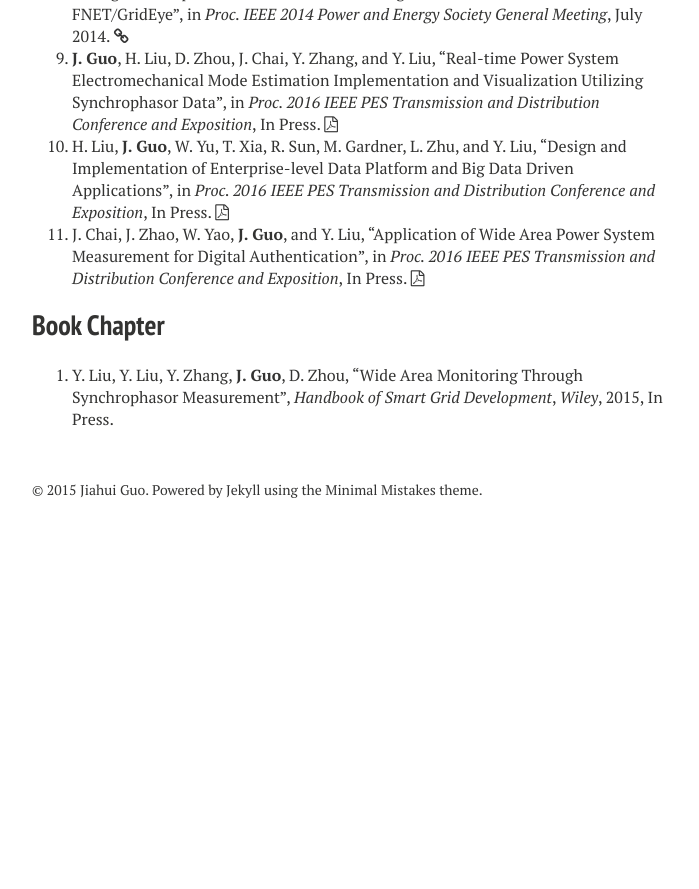
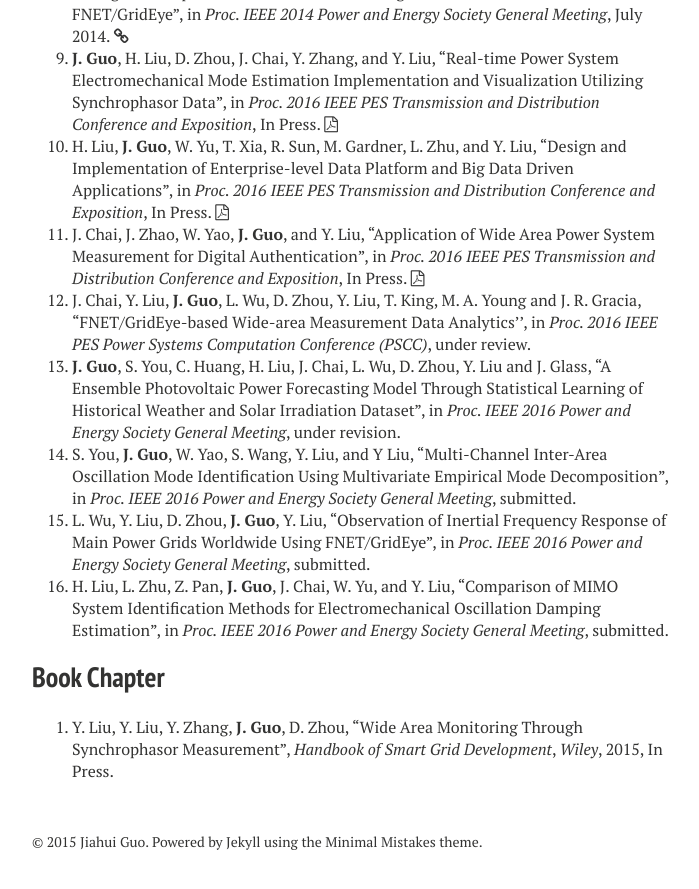
Before and after one commit to JiahuiGuo/jiahuiguo.github.io, a Jekyll site: the page built from publications.md, in a window 1280 px wide and 900 px high, scrolled down 1308 px. Shown: the top 889 px of the window, without its empty margins (288-987 px from the left). Built offline with Jekyll 4.4.1, drawn with Linux system fonts in a browser that asks for light colours; nearby versions of some CDN libraries; before the commit the page ends 1856 px from its top, so only the background shows below that.

Commit message:
Update publications.md

```diff
--- a/publications.md
+++ b/publications.md
@@ -30,13 +30,11 @@ share: false
 9. **J. Guo**, H. Liu, D. Zhou, J. Chai, Y. Zhang, and Y. Liu, "Real-time Power System Electromechanical Mode Estimation Implementation and Visualization Utilizing Synchrophasor Data", in *Proc. 2016 IEEE PES Transmission and Distribution Conference and Exposition*, In Press. [<i class="fa fa-file-pdf-o"></i>](/docs/2016-TD-mode-estimation.pdf)
 10. H. Liu, **J. Guo**, W. Yu, T. Xia, R. Sun, M. Gardner, L. Zhu, and Y. Liu, "Design and Implementation of Enterprise-level Data Platform and Big Data Driven Applications", in *Proc. 2016 IEEE PES Transmission and Distribution Conference and Exposition*, In Press. [<i class="fa fa-file-pdf-o"></i>](/docs/2016-TD-BigData.pdf)
 11. J. Chai, J. Zhao, W. Yao, **J. Guo**, and Y. Liu, "Application of Wide Area Power System Measurement for Digital Authentication", in *Proc. 2016 IEEE PES Transmission and Distribution Conference and Exposition*, In Press. [<i class="fa fa-file-pdf-o"></i>](/docs/2016-TD-Digital.pdf)
-{% comment %}
 12. J. Chai, Y. Liu, **J. Guo**, L. Wu, D. Zhou, Y. Liu, T. King, M. A. Young and J. R. Gracia, "FNET/GridEye-based Wide-area Measurement Data Analytics'', in *Proc. 2016 IEEE PES Power Systems Computation Conference (PSCC)*, under review.
-13. **J. Guo**, S. You, C. Huang, H. Liu, J. Chai, L. Wu, D. Zhou, Y. Liu and J. Glass, "A Ensemble Photovoltaic Power Forecasting Model Through Statistical Learning of Historical Weather and Solar Irradiation Dataset", in *Proc. IEEE 2016 Power and Energy Society General Meeting*, submitted.
+13. **J. Guo**, S. You, C. Huang, H. Liu, J. Chai, L. Wu, D. Zhou, Y. Liu and J. Glass, "A Ensemble Photovoltaic Power Forecasting Model Through Statistical Learning of Historical Weather and Solar Irradiation Dataset", in *Proc. IEEE 2016 Power and Energy Society General Meeting*, under revision.
 14. S. You, **J. Guo**, W. Yao, S. Wang, Y. Liu, and Y Liu, "Multi-Channel Inter-Area Oscillation Mode Identification Using Multivariate Empirical Mode Decomposition", in *Proc. IEEE 2016 Power and Energy Society General Meeting*, submitted.
 15. L. Wu, Y. Liu, D. Zhou, **J. Guo**, Y. Liu, "Observation of Inertial Frequency Response of Main Power Grids Worldwide Using FNET/GridEye", in *Proc. IEEE 2016 Power and Energy Society General Meeting*, submitted.
 16. H. Liu, L. Zhu, Z. Pan, **J. Guo**, J. Chai, W. Yu, and Y. Liu, "Comparison of MIMO System Identification Methods for Electromechanical Oscillation Damping Estimation", in *Proc. IEEE 2016 Power and Energy Society General Meeting*, submitted.
-{% endcomment %}
 
 ## Book Chapter
 1. Y. Liu, Y. Liu, Y. Zhang, **J. Guo**, D. Zhou, "Wide Area Monitoring Through Synchrophasor Measurement", *Handbook of Smart Grid Development*, *Wiley*, 2015, In Press.
```
